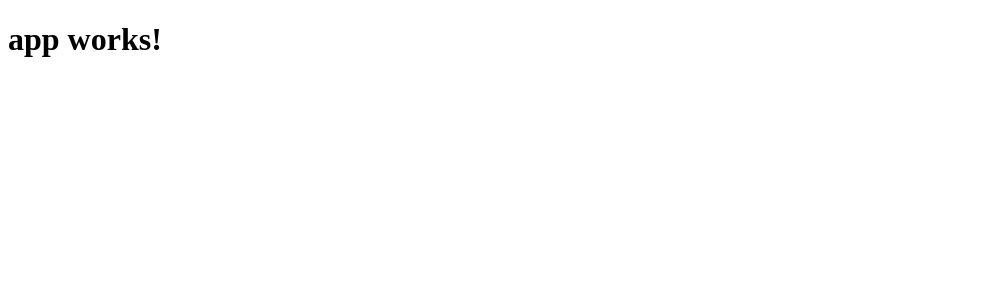
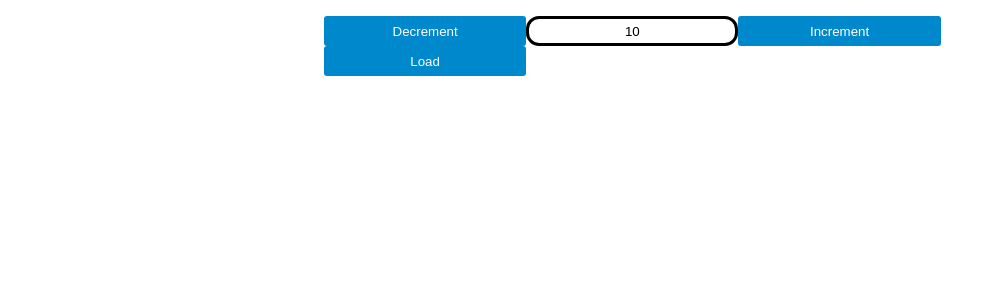
Before and after one commit to diegomary/Angular2From1, an Angular app: page / in a window 1280 px wide. Shown: the top 300 px of the page, without its empty margins (0-995 px from the left). Built offline with nearby package versions, Linux system fonts and the light colour scheme.

Commit message:
First Commit

```diff
--- a/src/app/app.component.css
+++ b/src/app/app.component.css
@@ -0,0 +1,23 @@
+.counter {
+      width:50%;
+      margin:0 auto;
+    }
+    input {
+      width: 32%;
+      border: 0;
+          height: 22px;
+      border-width: medium;
+      border-style: solid;
+      border-radius: 13px;
+      text-align: center;
+    }
+    button {
+      width: 32%;
+      outline: 0;
+      cursor: pointer;
+      height: 30px;
+      border: 0;
+      border-radius: 3px;
+      background: #0088cc;
+      color: #fff;
+    }
--- a/src/app/app.component.html
+++ b/src/app/app.component.html
@@ -1,3 +1,13 @@
-<h1>
-  {{title}}
-</h1>
+<div class="counter">
+  <p>
+       <button (click)="decrement()">
+        Decrement
+      </button>
+      <input type="text" [value] = "counter">
+       <button (click)="increment()">
+        Increment
+      </button>
+      <button (click)="loadFlowers()">Load</button>
+      <p>{{flowers.length}} </p>
+
+</div>
--- a/src/app/app.component.ts
+++ b/src/app/app.component.ts
@@ -1,10 +1,21 @@
 import { Component } from '@angular/core';
+import { FlowerService } from './flowerservice';
 
 @Component({
-  selector: 'app-root',
+  selector: 'app-root', //The entry point
+  providers: [FlowerService],
   templateUrl: './app.component.html',
   styleUrls: ['./app.component.css']
 })
 export class AppComponent {
+  constructor(private flowerservice: FlowerService) {}
   title = 'app works!';
+  name = 'David';
+  counter = 10;
+  flowers = {};
+  increment() { this.counter++; }
+  decrement() { this.counter--; }
+  loadFlowers() {
+      this.flowerservice.getFlowers().subscribe(data => this.flowers = data);
+    }
 }
--- /dev/null
+++ b/src/app/flowerservice.ts
@@ -0,0 +1,19 @@
+import { Injectable }  from '@angular/core';
+import { Http, Response, Headers, RequestOptions } from '@angular/http';
+import {Observable} from 'rxjs/Rx';
+// Import RxJs required methods
+import 'rxjs/add/operator/map';
+import 'rxjs/add/operator/catch';
+
+@Injectable()
+export class FlowerService {
+  constructor (
+    private http: Http
+  ) {}
+
+  getFlowers() {
+    return this.http.get(`https://jwt-diegomary.rhcloud.com/api/flowers`)
+    .map((res:Response) => res.json());
+  }
+
+}
--- a/src/main.ts
+++ b/src/main.ts
@@ -7,4 +7,5 @@ if (environment.production) {
   enableProdMode();
 }
 
+
 platformBrowserDynamic().bootstrapModule(AppModule);
```
Also changed, not shown: 2 other files (tests, documents, lock files or other folders).
